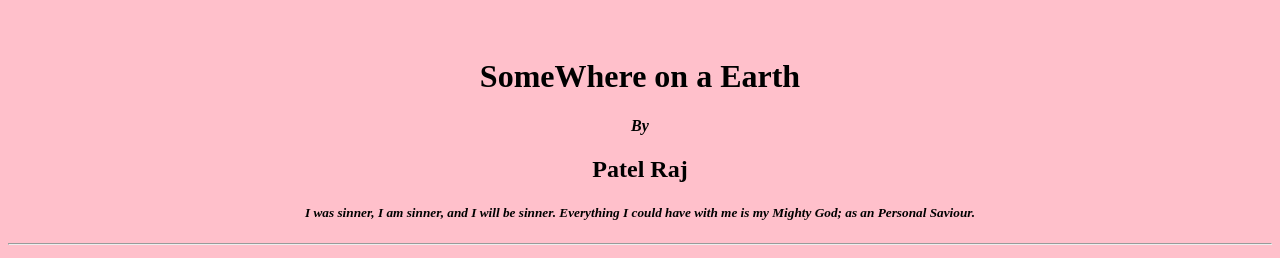
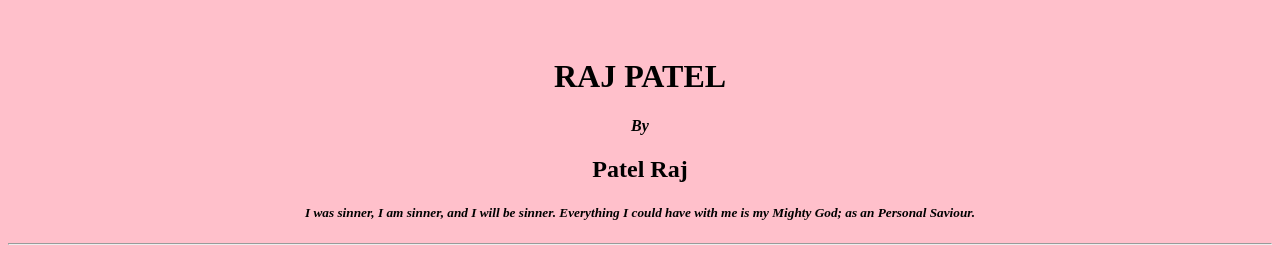
Before and after one commit to RaJbPatell/R_J, a plain HTML site: page index.html in a window 1280 px wide. Shown: the top 258 px of the page. Drawn offline with Linux system fonts and the light colour scheme; files whose address does not match are found by name.

Commit message:
Update index.html

```diff
--- a/index.html
+++ b/index.html
@@ -1,7 +1,7 @@
 <!DOCTYPE html>
 <html><link rel="icon" href="C:\Users\Vishal\Desktop\Web development\MyOwn\favicon.ico?v=2">
   <h1><br>
-    <center><strong>SomeWhere on a Earth</strong></center></h1>
+    <center><strong>RAJ PATEL</strong></center></h1>
     <h4><center><em>By</em></center></h4>
     <h2><center>Patel Raj</center></h2>
     <h5><center><em>I was sinner, I am sinner, and I will be sinner. Everything I could have with me is my Mighty God; as an Personal Saviour.</em></center></h5>
```
